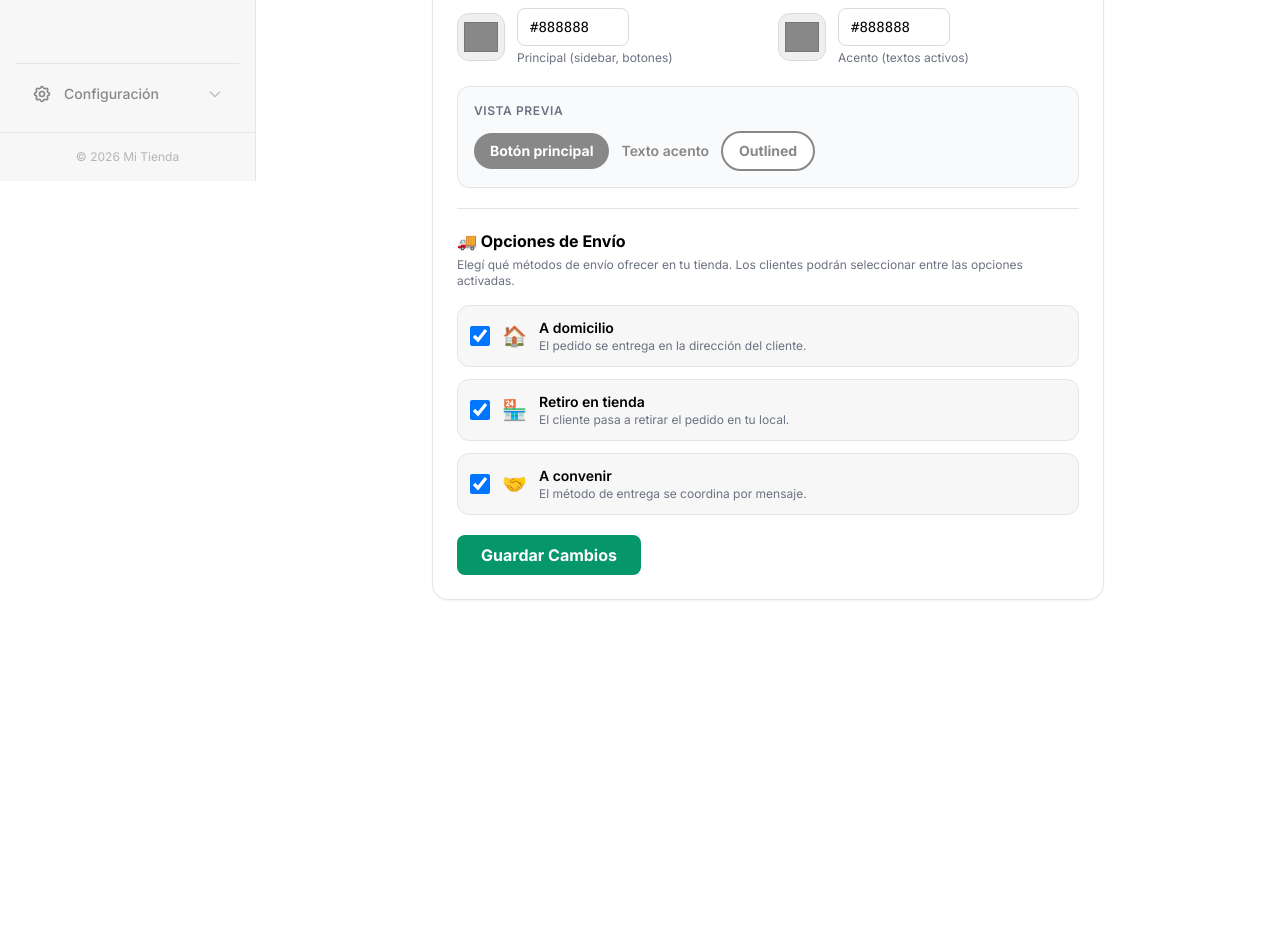
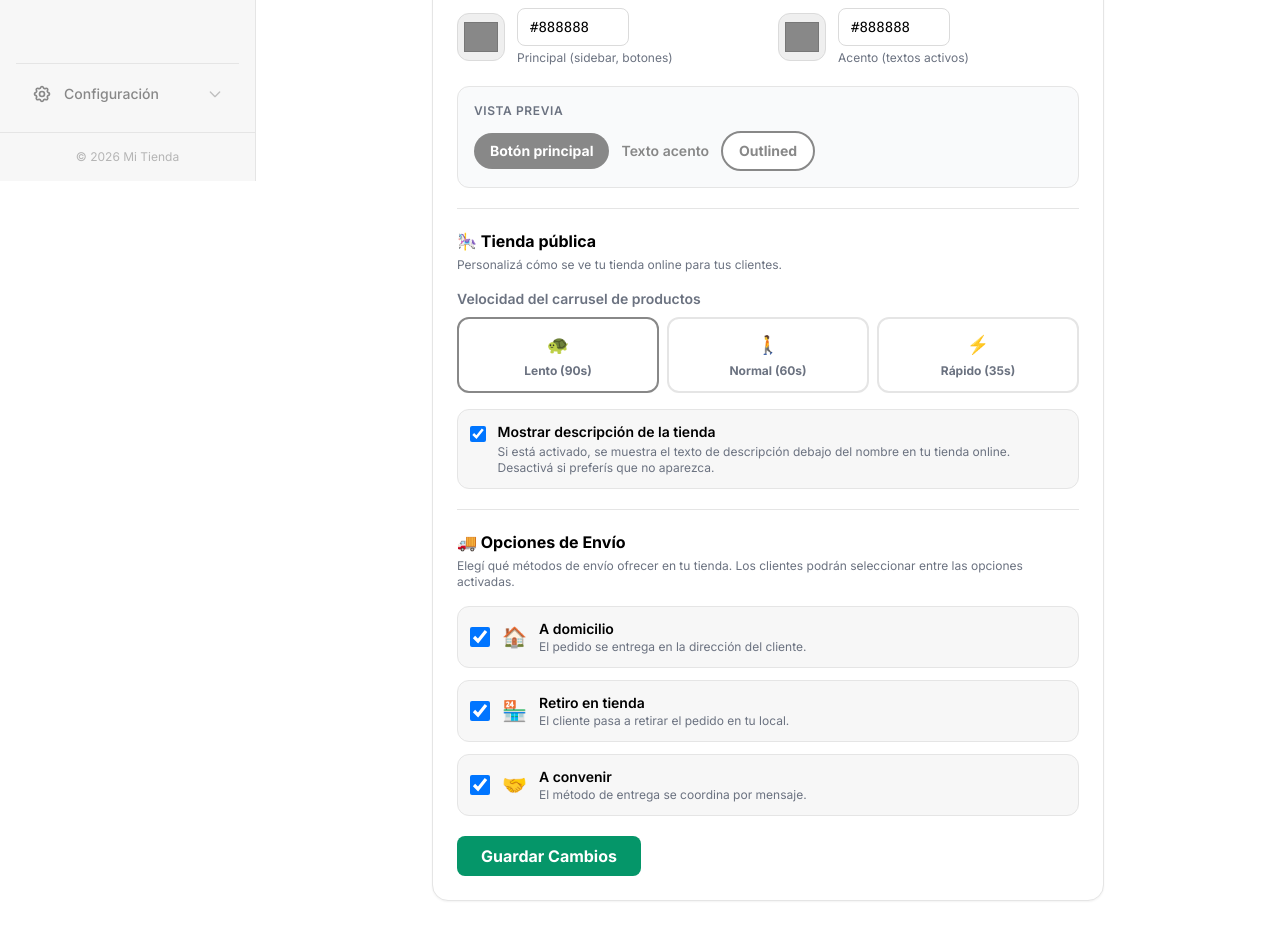
Before and after one commit to Maxii9/Dulce_Detalle, a Django app: page /1/gestion/configurar/tienda/ in a window 1280 px wide. Shown: the part 619-1552 px from the top of the page. Before the commit the page ends 1219 px from the top, so only its background shows below. Run offline with Django 5.2, Linux system fonts and the light colour scheme; a user stored in the database is signed in; tables that the repository leaves empty hold one stand-in row (values such as "Sample post"); some libraries are stand-ins or nearby versions.

Commit message:
feat: velocidad carrusel configurable, descripcion opcional, fondo neutro en tienda publica

```diff
--- a/dulce_detalle/app/models.py
+++ b/dulce_detalle/app/models.py
@@ -18,6 +18,22 @@ class Negocio(models.Model):
     envio_domicilio = models.BooleanField(default=True, verbose_name='Envío a domicilio')
     envio_retiro = models.BooleanField(default=True, verbose_name='Retiro en tienda')
     envio_convenir = models.BooleanField(default=True, verbose_name='A convenir')
+
+    # Opciones visuales de la tienda pública
+    VELOCIDAD_CHOICES = [
+        ('lento',  'Lento (90s)'),
+        ('normal', 'Normal (60s)'),
+        ('rapido', 'Rápido (35s)'),
+    ]
+    velocidad_carrusel = models.CharField(
+        max_length=10, choices=VELOCIDAD_CHOICES, default='normal',
+        verbose_name='Velocidad del carrusel'
+    )
+    mostrar_descripcion = models.BooleanField(
+        default=False,
+        verbose_name='Mostrar descripción en la tienda pública',
+        help_text='Si está activado, se muestra el texto de descripción debajo del nombre de la tienda.'
+    )
 
     def __str__(self):
         return self.nombre
--- a/dulce_detalle/app/templates/config/tienda.html
+++ b/dulce_detalle/app/templates/config/tienda.html
@@ -77,9 +77,52 @@
         </div>
       </div>
 
-      <!-- ══════════════════════════════════════════════════════ -->
+      <!-- OPCIONES VISUALES DE LA TIENDA -->
+      <!-- ====================================================== -->
+      <div class="border-t border-card-border pt-5">
+        <h2 class="text-base font-bold text-content-title mb-1">🎠 Tienda pública</h2>
+        <p class="text-xs text-content-subtitle mb-4">Personalizá cómo se ve tu tienda online para tus clientes.</p>
+        <div class="space-y-4">
+
+          <!-- Velocidad del carrusel -->
+          <div>
+            <label class="block text-sm font-semibold text-content-subtitle mb-2">Velocidad del carrusel de productos</label>
+            <div class="grid grid-cols-3 gap-2">
+              {% for val, label in negocio.VELOCIDAD_CHOICES %}
+              <label class="cursor-pointer group">
+                <input type="radio" name="velocidad_carrusel" value="{{ val }}"
+                       class="peer sr-only"
+                       {% if negocio.velocidad_carrusel == val %}checked{% endif %}>
+                <div class="flex flex-col items-center justify-center p-3 border-2 border-card-border rounded-xl
+                            bg-white peer-checked:border-sidebar-text peer-checked:bg-sidebar-bg/10
+                            hover:bg-gray-50 transition-all text-center">
+                  <span class="text-lg mb-1">
+                    {% if val == 'lento' %}🐢{% elif val == 'rapido' %}⚡{% else %}🚶{% endif %}
+                  </span>
+                  <span class="text-xs font-bold text-content-subtitle">{{ label }}</span>
+                </div>
+              </label>
+              {% endfor %}
+            </div>
+          </div>
+
+          <!-- Mostrar descripción en la tienda pública -->
+          <label class="flex items-start gap-3 p-3 rounded-xl border border-card-border bg-card-bg-alt cursor-pointer hover:border-sidebar-text transition-all">
+            <input type="checkbox" name="mostrar_descripcion" value="1"
+                   {% if negocio.mostrar_descripcion %}checked{% endif %}
+                   class="mt-0.5 w-5 h-5 rounded accent-[var(--color-sidebar-text)] cursor-pointer">
+            <div>
+              <p class="font-semibold text-content-value text-sm">Mostrar descripción de la tienda</p>
+              <p class="text-xs text-content-subtitle mt-0.5">Si está activado, se muestra el texto de descripción debajo del nombre en tu tienda online. Desactivá si preferís que no aparezca.</p>
+            </div>
+          </label>
+
+        </div>
+      </div>
+
+      <!-- ====================================================== -->
       <!-- OPCIONES DE ENVÍO                                      -->
-      <!-- ══════════════════════════════════════════════════════ -->
+      <!-- ====================================================== -->
       <div class="border-t border-card-border pt-5">
         <h2 class="text-base font-bold text-content-title mb-1">🚚 Opciones de Envío</h2>
         <p class="text-xs text-content-subtitle mb-4">Elegí qué métodos de envío ofrecer en tu tienda. Los clientes podrán seleccionar entre las opciones activadas.</p>
--- a/dulce_detalle/app/templates/tienda_publica/index.html
+++ b/dulce_detalle/app/templates/tienda_publica/index.html
@@ -51,7 +51,8 @@
 {% if productos_con_cant %}
 <div class="marquee-wrapper w-full overflow-hidden mb-10 py-4" style="position:relative;background: linear-gradient(90deg, rgba(249,250,251,1) 0%, rgba(255,255,255,0) 10%, rgba(255,255,255,0) 90%, rgba(249,250,251,1) 100%); border-radius: 1rem;">
 
-  <div class="marquee-container flex gap-4 w-max hover:[animation-play-state:paused]" style="animation: scroll 70s linear infinite;">
+  <div class="marquee-container flex gap-4 w-max hover:[animation-play-state:paused]"
+       style="animation: scroll {% if negocio.velocidad_carrusel == 'lento' %}90s{% elif negocio.velocidad_carrusel == 'rapido' %}35s{% else %}60s{% endif %} linear infinite;">
 
     <!-- Original -->
     <div class="flex gap-4 items-center">
--- a/dulce_detalle/app/views.py
+++ b/dulce_detalle/app/views.py
@@ -1162,6 +1162,8 @@ def configuracion_tienda(request, slug):
         envio_domicilio = 'envio_domicilio' in request.POST
         envio_retiro = 'envio_retiro' in request.POST
         envio_convenir = 'envio_convenir' in request.POST
+        velocidad_carrusel = request.POST.get('velocidad_carrusel', 'normal')
+        mostrar_descripcion = 'mostrar_descripcion' in request.POST
         if nombre:
             negocio.nombre = nombre
             negocio.descripcion = descripcion
@@ -1171,6 +1173,8 @@ def configuracion_tienda(request, slug):
             negocio.envio_domicilio = envio_domicilio
             negocio.envio_retiro = envio_retiro
             negocio.envio_convenir = envio_convenir
+            negocio.velocidad_carrusel = velocidad_carrusel
+            negocio.mostrar_descripcion = mostrar_descripcion
             negocio.save()
             messages.success(request, 'Información de la tienda actualizada.')
             return redirect('configuracion_tienda', slug=slug)
```
Also changed, not shown: dulce_detalle/app/templates/tienda_publica/base_publica.html (+3 -4 lines), dulce_detalle/app/migrations/0022_negocio_velocidad_carrusel_descripcion.py (added).
